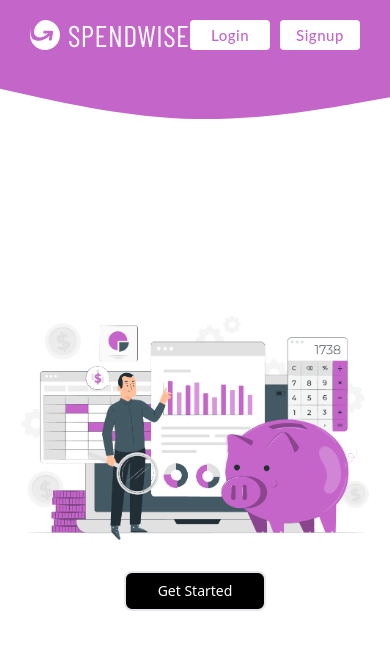
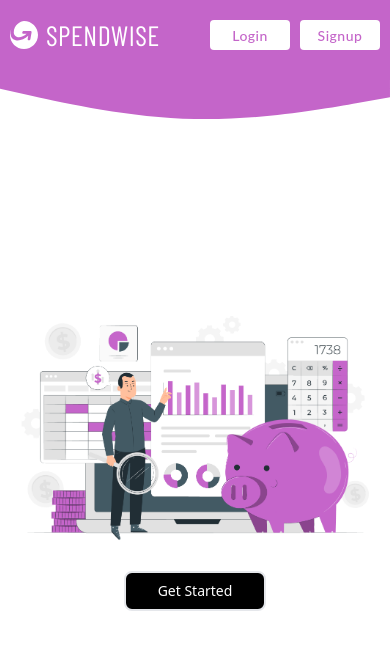
Before and after one commit to ani1609/Spendwise, a React app in the folder client/: page / in a window 390 px wide. Built offline with nearby package versions, Linux system fonts and the light colour scheme; some packages are replaced by stand-ins of ours; no server answers; a web font is replaced by a local one.

Commit message:
Login-signup buttons overlapping

```diff
--- a/client/src/styles/Navbar.css
+++ b/client/src/styles/Navbar.css
@@ -110,15 +110,6 @@
 
 /* ---------responsiveness----- */
 
-@media only screen and (max-width: 480px)
-{
-    .navbar_parent
-    {
-        padding: 0px 10px;
-    }
-
-}
-
 
 /* padding to 30px for screen widths<=768px */
 
@@ -152,3 +143,16 @@
         font-size: 15px;
     }
 }
+
+@media only screen and (max-width: 480px) {
+    .navbar_parent {
+        padding: 0px 10px;
+    }
+    .navbar_parent h1 {
+        font-size: 28px;
+    }
+    .login_signup_container button {
+
+        font-size: 14px;
+    }
+}
```
